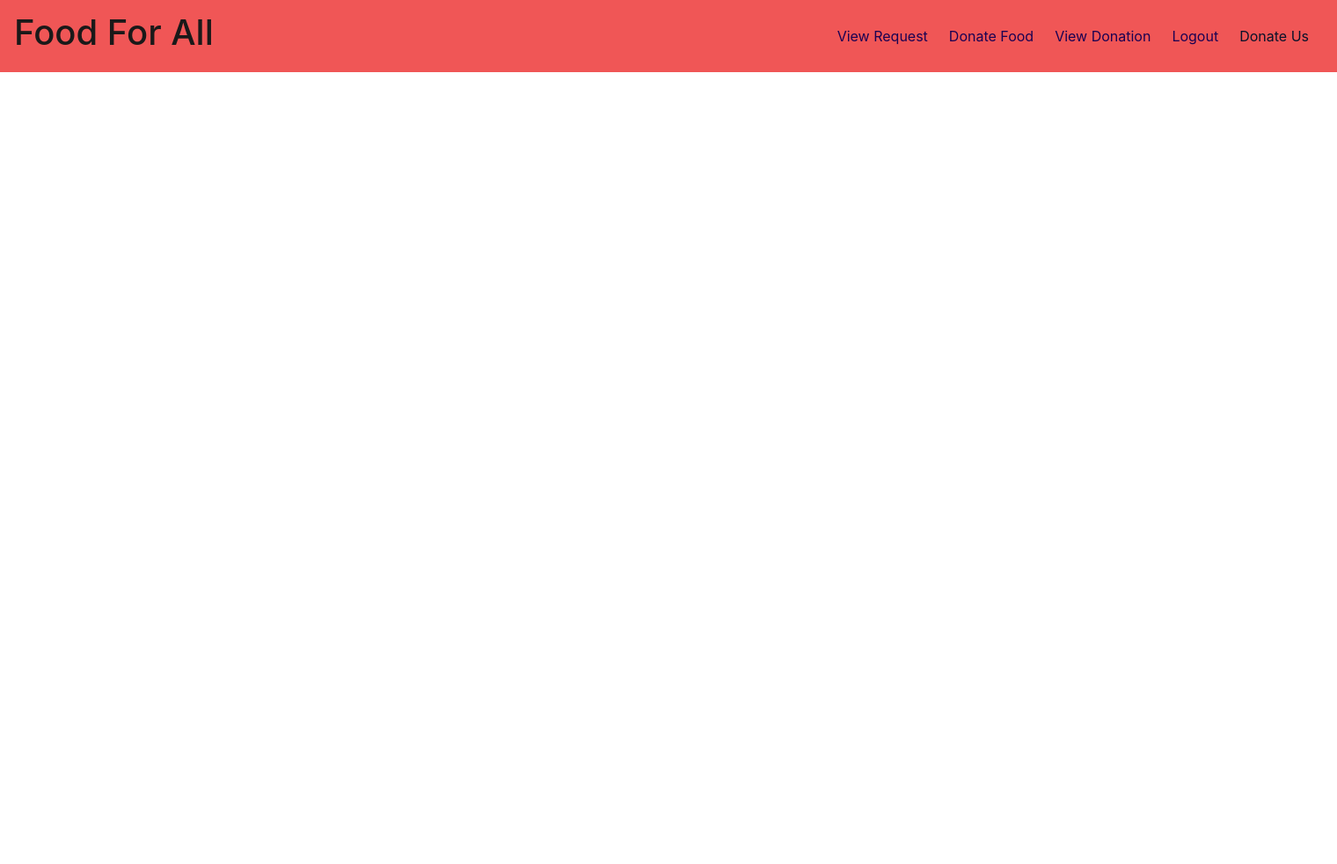
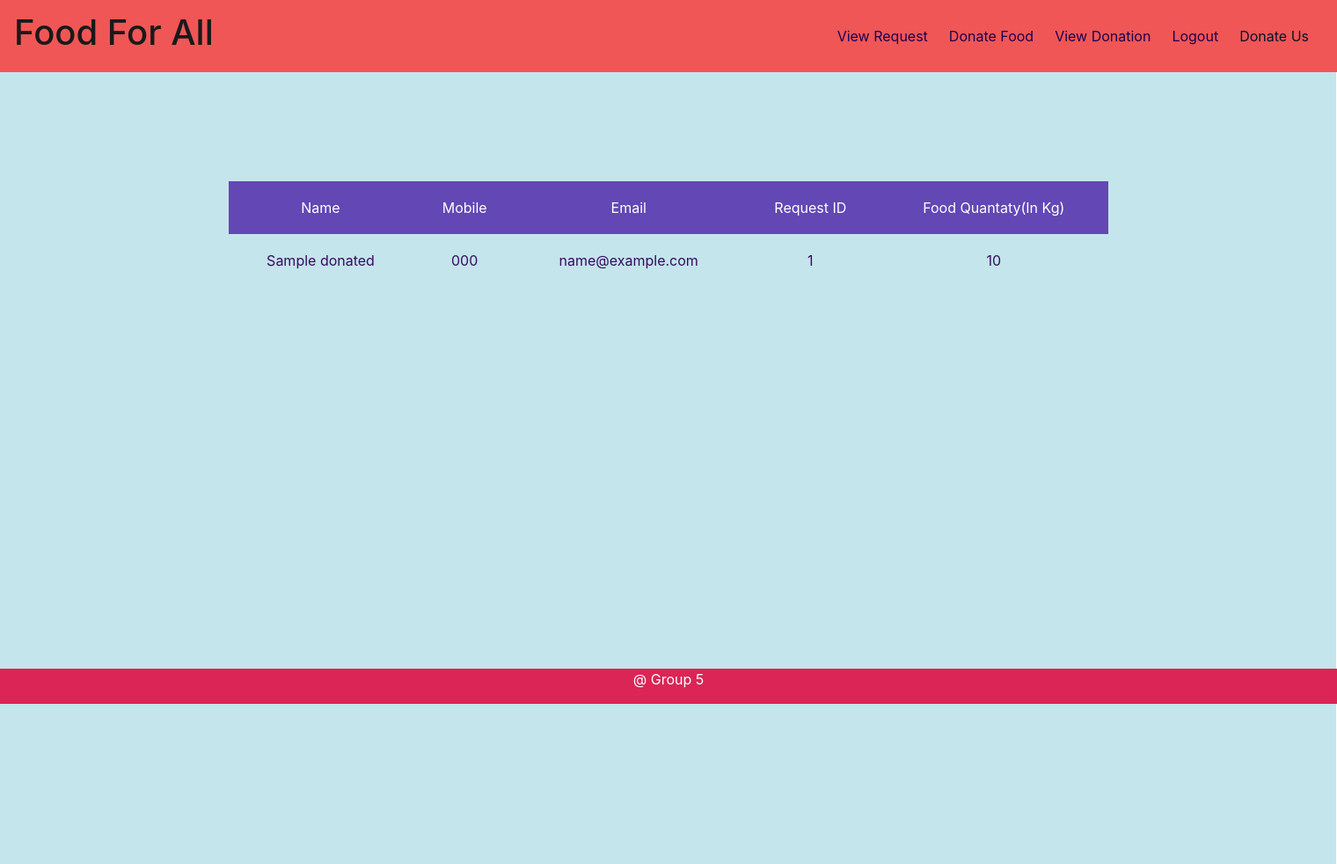
Before and after one commit to NSU-SU19CSE299S02/SU19CSE299S02G05NSU, a PHP site: page /Donor/view_donation.php in a window 1520 px wide. Shown: the whole page at 88% size. Before the commit the page ends 82 px from the top, so only its background shows below. Run offline with PHP 8.4, Linux system fonts and the light colour scheme; tables that the repository leaves empty or names only in its code hold one stand-in row (values such as "Sample post").

Commit message:
Feature #16 :  Update view donation page
1.table header
2.db connection
3.fetch array function
4.footer

```diff
--- a/Project Code/Donor/view_donation.php
+++ b/Project Code/Donor/view_donation.php
@@ -17,3 +17,36 @@
       </ul>
 </div>
 </nav>
+<div style="height:00px;">
+     <form method="post" enctype="multipart/form-data" style="width: 1519px; height: 900px; background-color:#c3e5eb;">
+      <div class="content"><br>
+<table cellpadding="20" cellspacing="20" width="1000px" height="200px"  style="margin:auto" >
+
+   <tr><td colspan="7" align="center"></td></tr>
+
+   <tr><td>&nbsp;</td><td>&nbsp;</td></tr>
+   <tr style="background-color:#6247b5" align="center" class="bold">
+             <td class="bold" align="center" style="color:#ffffff">Name</td><td align="center" style="color:#ffffff">Mobile</td><td align="center"style="color:#ffffff">Email</td><td align="center" style="color:#ffffff">Request ID</td><td align="center" style="color:#ffffff">Food Quantaty(In Kg)</td></tr>
+<?php
+
+$cn=mysqli_connect("localhost","root","","foodforall");
+$s="select * from donated";
+  $result=mysqli_query($cn,$s);
+  $r=mysqli_num_rows($result);
+
+  while($data=mysqli_fetch_array($result))
+  {
+        echo"<tr><td align='center' style='color:#380B61'>$data[1]</td><td align='center' style='color:#380B61'>$data[2]</td><td align='center' style='color:#380B61'>$data[3]</td><td align='center' style='color:#380B61'>$data[4]</td><td align='center' style='color:#380B61'>$data[5]</td></tr>";
+      }
+      mysqli_close($cn);
+      ?>
+
+
+      </table>
+    </nav>
+  </body>
+</body><br><br><br>
+<?php include 'footer.php'; ?>
+
+
+</html>
```
